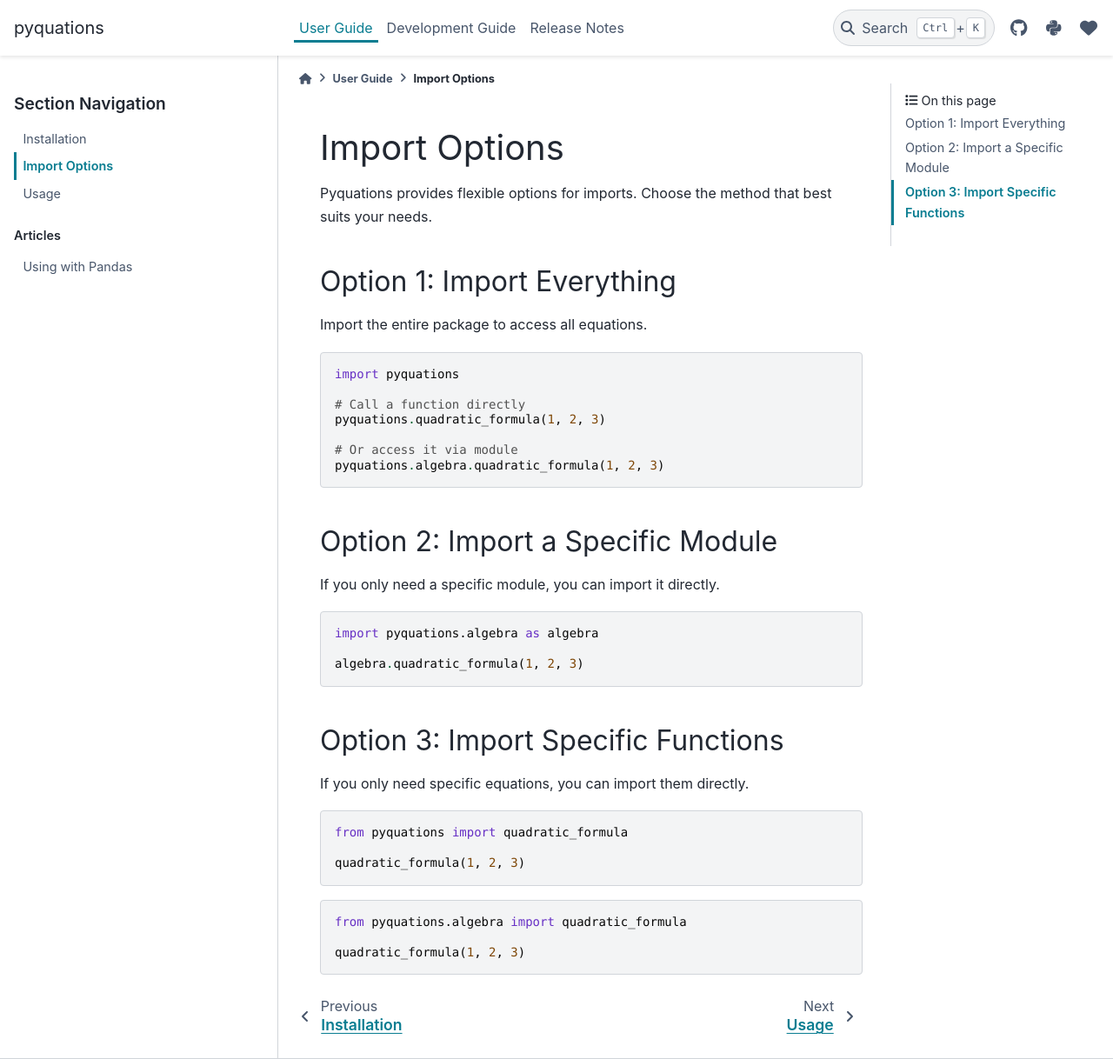
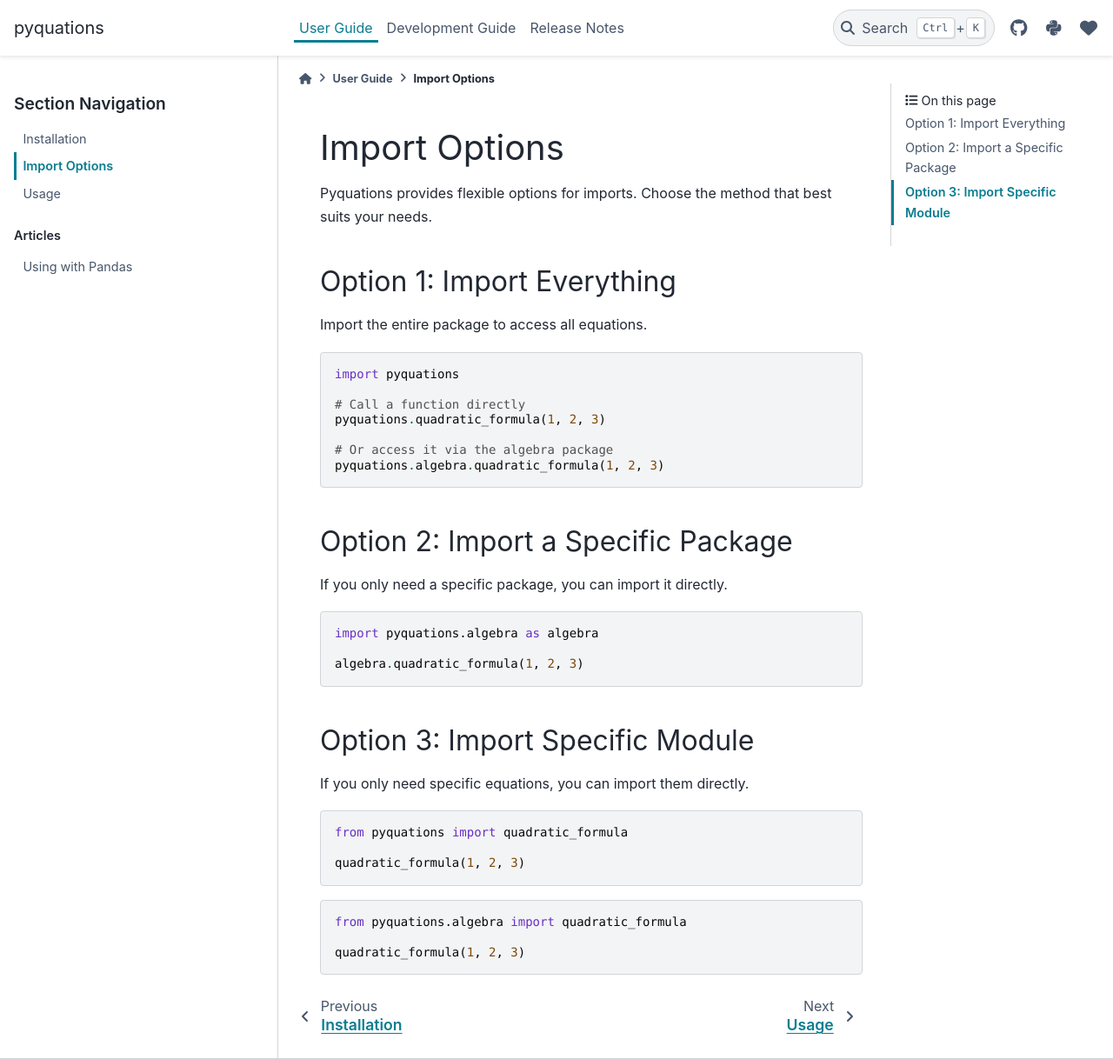
Before and after one commit to mitchell-gottlieb/pyquations, a Sphinx documentation site: the page built from docs/user_guide/import.rst, in a window 1280 px wide and 1218 px high. Shown: the whole window at 87% size. Built offline with Sphinx 7.4.7 and the PyData theme 0.15.4, drawn with Linux system fonts in a browser that asks for light colours; pages that are not in the unit, such as notebooks, are missing from menus.

Commit message:
Update user guide language

```diff
--- a/docs/user_guide/import.rst
+++ b/docs/user_guide/import.rst
@@ -15,12 +15,12 @@ Import the entire package to access all equations.
    # Call a function directly
    pyquations.quadratic_formula(1, 2, 3)
 
-   # Or access it via module
+   # Or access it via the algebra package
    pyquations.algebra.quadratic_formula(1, 2, 3)
 
-Option 2: Import a Specific Module
-==================================
-If you only need a specific module, you can import it directly.
+Option 2: Import a Specific Package
+===================================
+If you only need a specific package, you can import it directly.
 
 .. code-block:: python
 
@@ -28,8 +28,8 @@ If you only need a specific module, you can import it directly.
 
    algebra.quadratic_formula(1, 2, 3)
 
-Option 3: Import Specific Functions
-===================================
+Option 3: Import Specific Module
+================================
 If you only need specific equations, you can import them directly.
 
 .. code-block:: python
```
